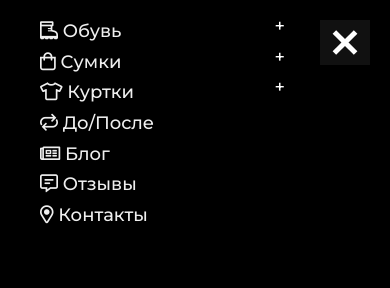
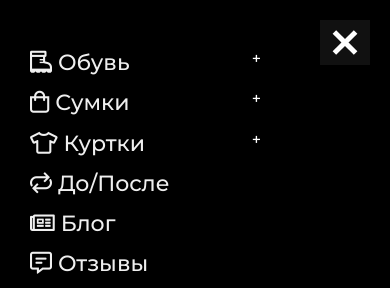
Before and after one commit to Mirakuru9799/bootblack, a website built with Parcel: page src/index.html in a window 390 px wide. Both pictures are taken after a click on the element 345 px from the left and 42 px from the top of the page. Shown: the top 288 px of the page. Built offline with nearby package versions, Linux system fonts and the light colour scheme.

Commit message:
fix mobile menu styles

```diff
--- a/src/sass/_header.scss
+++ b/src/sass/_header.scss
@@ -243,14 +243,17 @@ header {
     color: white;
   }
   ul {
+    padding: 0;
+    margin: 50px 30px;
     li {
       list-style-type: none;
-      font-size: 18px;
-      padding: 5px 0;
+      //padding: 5px 0;
+      margin: 15px 0;
       position: relative;
       a {
         color: #efefef;
         text-decoration: none;
+        font-size: 22px;
       }
       ul {
         padding: 0 20px;
@@ -258,11 +261,15 @@ header {
       }
       div.click {
         position: absolute;
-        top: 0;
+        top: 0%;
         right: 30%;
       }
     }
   }
+}
+
+.container-mobile ul ul li a {
+  font-size: 18px;
 }
 
 .mobile-menu ul ul {
```
